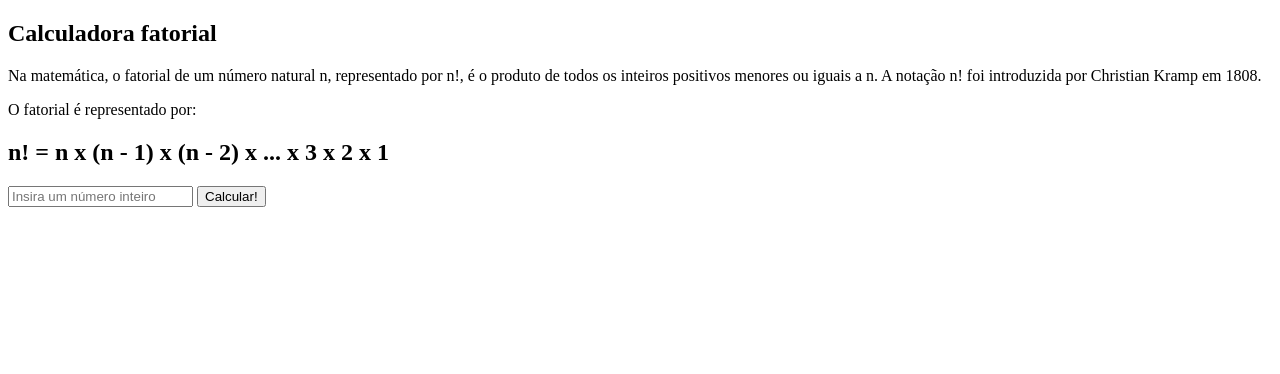
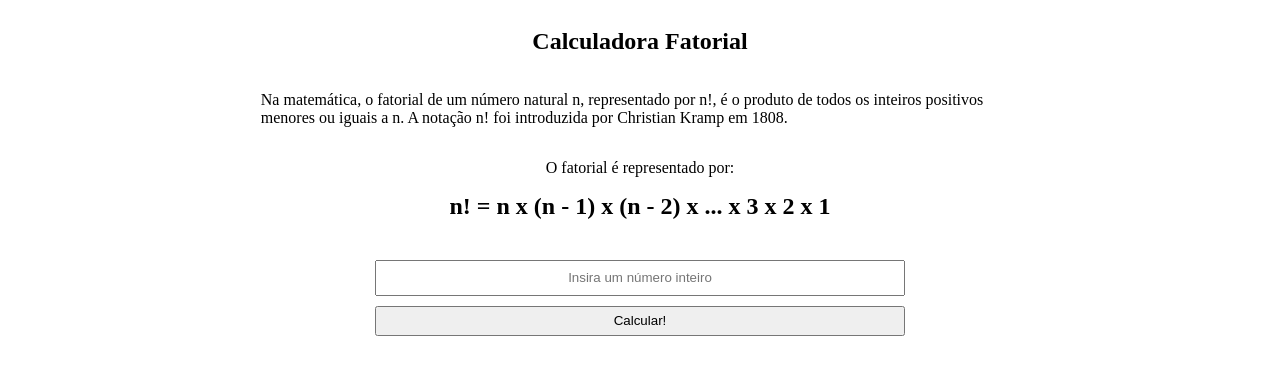
Before and after one commit to DouglasFujii/factorial_calculator, a plain HTML site: page index.html in a window 1280 px wide. Drawn offline with Linux system fonts and the light colour scheme.

Commit message:
add some css

```diff
--- a/index.html
+++ b/index.html
@@ -12,16 +12,18 @@
 <body>
 
     <section id="container">
-        <h1>Calculadora fatorial</h1>
+        <h1>Calculadora Fatorial</h1>
 
         <p>Na matemática, o fatorial de um número natural n, representado por n!, é o produto de todos os inteiros positivos menores ou iguais a n. A notação n! foi introduzida por Christian Kramp em 1808.</p>
 
         <p>O fatorial é representado por:</p>
 
-        <h1>n! = n x (n - 1) x (n - 2) x ... x 3 x 2 x 1</h1>
+        <h2>n! = n x (n - 1) x (n - 2) x ... x 3 x 2 x 1</h1>
 
-        <input id="factorial" type="number" name="fatorial" placeholder="Insira um número inteiro">
-        <button onclick="showResult()">Calcular!</button>
+        <div id="input">
+            <input id="factorial" type="number" name="fatorial" placeholder="Insira um número inteiro">
+            <button onclick="showResult()">Calcular!</button>
+        </div>
 
         <div id="result"></div>
     </section>
--- a/styles/style.css
+++ b/styles/style.css
@@ -0,0 +1,54 @@
+body {
+    display: flex;
+    align-items: center;
+    justify-content: center;
+}
+
+#container {
+    display: flex;
+    flex-direction: column;
+    align-items: center;
+    justify-content: center;
+    width: 60%;
+}
+
+#container h1 {
+    text-align: center;
+}
+
+#container h2 {
+    margin-top: 0;
+}
+
+#input {
+    margin-top: 20px;
+    width: 70%;
+    display: flex;
+    flex-direction: column;
+    gap: 10px;
+}
+
+#factorial {
+    height: 30px;
+    text-align: center;
+}
+
+/* hide arrows from input number */
+input::-webkit-outer-spin-button,
+input::-webkit-inner-spin-button {
+    appearance: none;
+    margin: 0;
+}
+
+#input button {
+    height: 30px;
+    cursor: pointer;
+}
+
+#result {
+    margin-top: 30px;
+    display: flex;
+    flex-direction: column;
+    max-width: 100%;
+    overflow: auto;
+}
```
